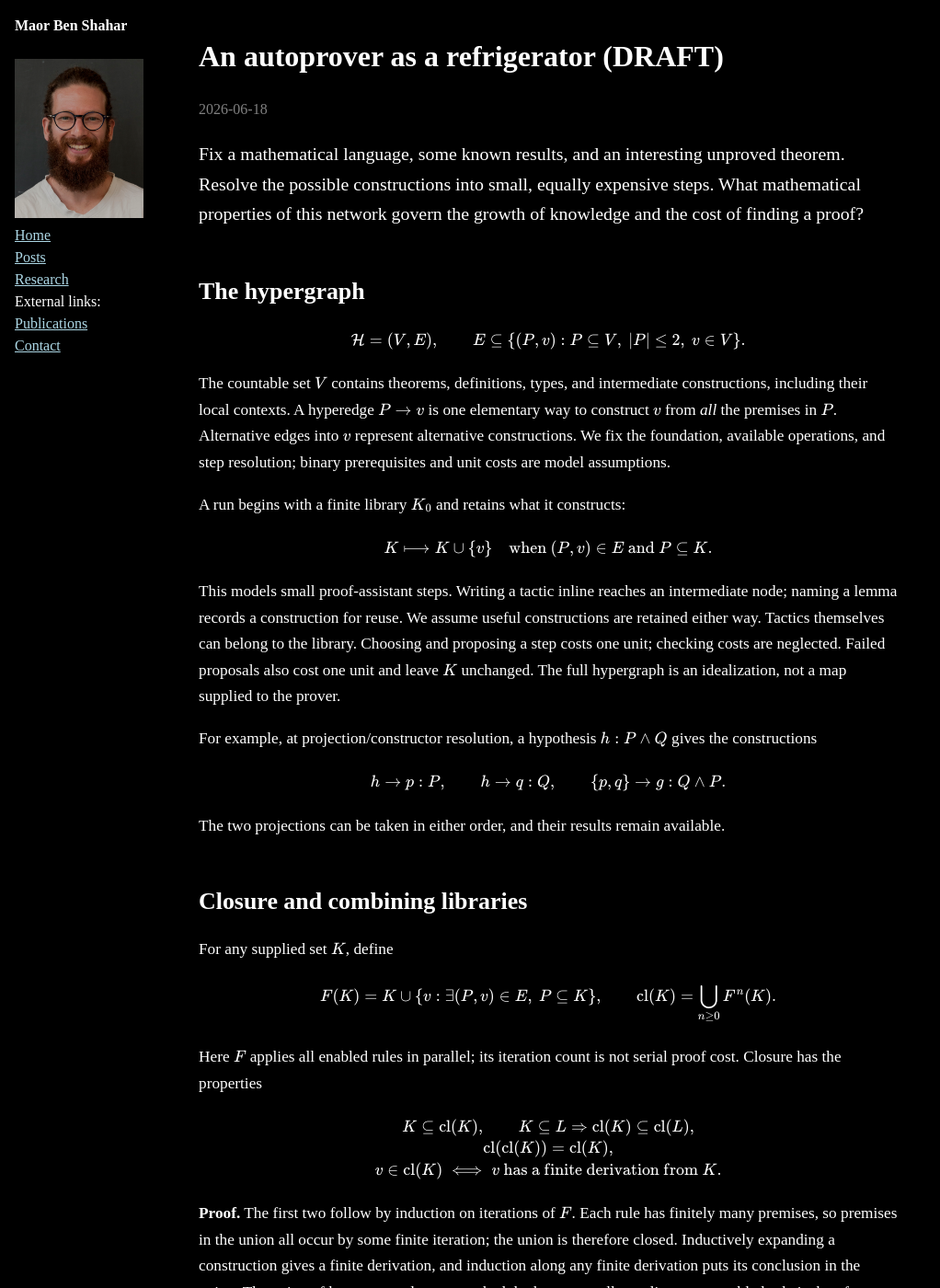
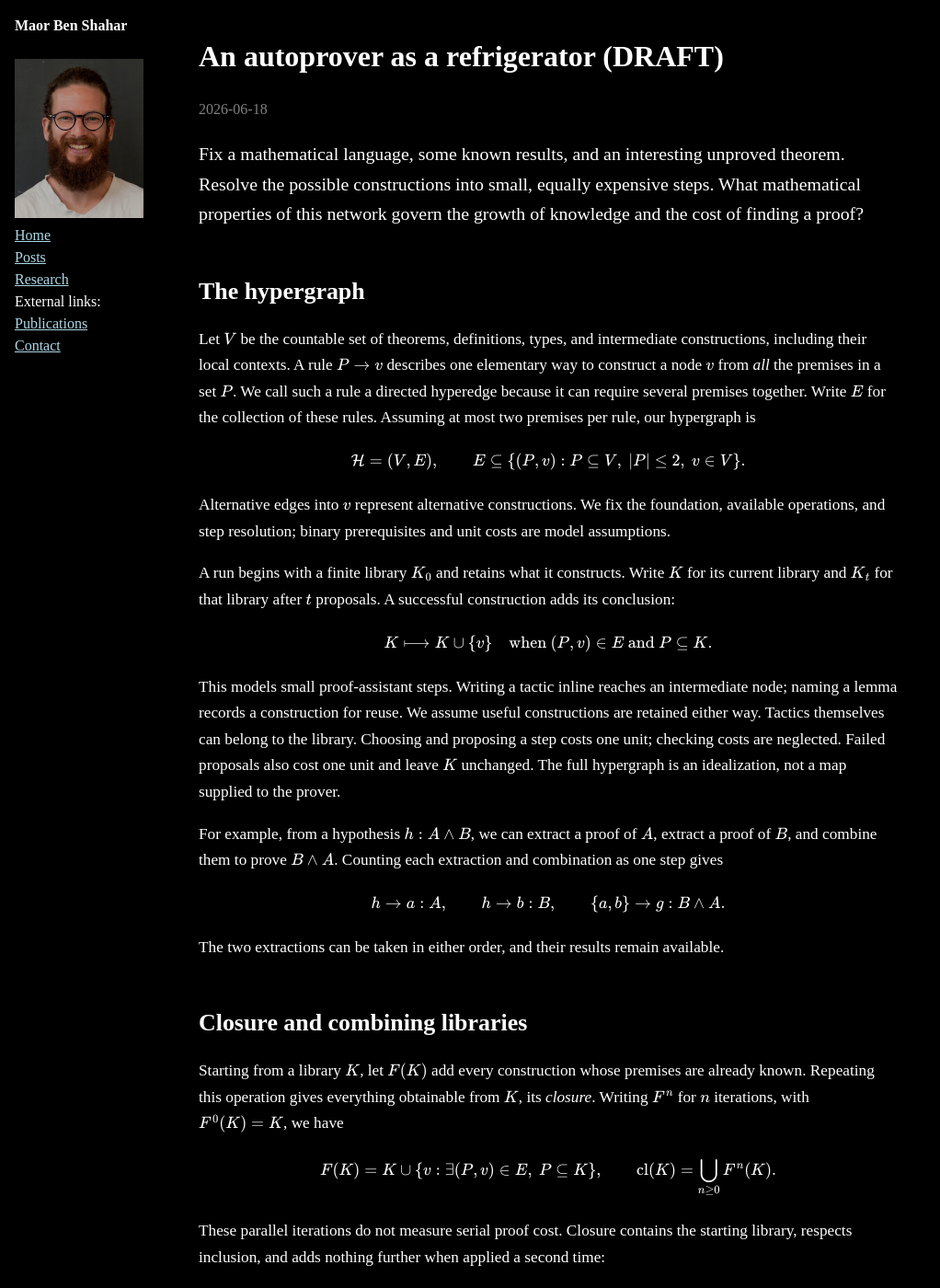
Before and after one commit to maorbenshahar/maorbenshahar.github.io, a Jekyll site: the page built from _posts/2026-07-01-auto-fridge.html, in a window 1280 px wide and 1400 px high. Shown: the whole window at 92% size, without its empty margins (0-1022 px from the left). Built offline with Jekyll 4.4.1, drawn with Linux system fonts in a browser that asks for light colours; nearby versions of some CDN libraries; some of the changed text lies outside the part shown.

Commit message:
Introduce autoprover notation before equations

```diff
--- a/_posts/2026-07-01-auto-fridge.html
+++ b/_posts/2026-07-01-auto-fridge.html
@@ -11,35 +11,36 @@ tags: "#lean #math #AI #statistical-mechanics"
 
 <h2 id="setup">The hypergraph</h2>
 
+<p>Let \(V\) be the countable set of theorems, definitions, types, and intermediate constructions, including their local contexts. A rule \(P\to v\) describes one elementary way to construct a node \(v\) from <em>all</em> the premises in a set \(P\). We call such a rule a directed hyperedge because it can require several premises together. Write \(E\) for the collection of these rules. Assuming at most two premises per rule, our hypergraph is</p>
 \[
 \mathcal H=(V,E),\qquad
 E\subseteq\{(P,v):P\subseteq V,\ |P|\le2,\ v\in V\}.
 \]
-<p>The countable set \(V\) contains theorems, definitions, types, and intermediate constructions, including their local contexts. A hyperedge \(P\to v\) is one elementary way to construct \(v\) from <em>all</em> the premises in \(P\). Alternative edges into \(v\) represent alternative constructions. We fix the foundation, available operations, and step resolution; binary prerequisites and unit costs are model assumptions.</p>
+<p>Alternative edges into \(v\) represent alternative constructions. We fix the foundation, available operations, and step resolution; binary prerequisites and unit costs are model assumptions.</p>
 
-<p>A run begins with a finite library \(K_0\) and retains what it constructs:</p>
+<p>A run begins with a finite library \(K_0\) and retains what it constructs. Write \(K\) for its current library and \(K_t\) for that library after \(t\) proposals. A successful construction adds its conclusion:</p>
 \[
 K\longmapsto K\cup\{v\}
 \quad\text{when }(P,v)\in E\text{ and }P\subseteq K.
 \]
 <p>This models small proof-assistant steps. Writing a tactic inline reaches an intermediate node; naming a lemma records a construction for reuse. We assume useful constructions are retained either way. Tactics themselves can belong to the library. Choosing and proposing a step costs one unit; checking costs are neglected. Failed proposals also cost one unit and leave \(K\) unchanged. The full hypergraph is an idealization, not a map supplied to the prover.</p>
 
-<p>For example, at projection/constructor resolution, a hypothesis \(h:P\land Q\) gives the constructions</p>
+<p>For example, from a hypothesis \(h:A\land B\), we can extract a proof of \(A\), extract a proof of \(B\), and combine them to prove \(B\land A\). Counting each extraction and combination as one step gives</p>
 \[
-h\to p:P,\qquad h\to q:Q,\qquad
-\{p,q\}\to g:Q\land P.
+h\to a:A,\qquad h\to b:B,\qquad
+\{a,b\}\to g:B\land A.
 \]
-<p>The two projections can be taken in either order, and their results remain available.</p>
+<p>The two extractions can be taken in either order, and their results remain available.</p>
 
 <h2 id="closure">Closure and combining libraries</h2>
 
-<p>For any supplied set \(K\), define</p>
+<p>Starting from a library \(K\), let \(F(K)\) add every construction whose premises are already known. Repeating this operation gives everything obtainable from \(K\), its <em>closure</em>. Writing \(F^n\) for \(n\) iterations, with \(F^0(K)=K\), we have</p>
 \[
 F(K)=K\cup\{v:\exists(P,v)\in E,\ P\subseteq K\},
 \qquad
 \operatorname{cl}(K)=\bigcup_{n\ge0}F^n(K).
 \]
-<p>Here \(F\) applies all enabled rules in parallel; its iteration count is not serial proof cost. Closure has the properties</p>
+<p>These parallel iterations do not measure serial proof cost. Closure contains the starting library, respects inclusion, and adds nothing further when applied a second time:</p>
 \[
 \begin{gathered}
 K\subseteq\operatorname{cl}(K),\qquad
@@ -66,7 +67,7 @@ v\in\operatorname{cl}(K)
 
 <h2 id="distance">Construction distance</h2>
 
-<p>For a target \(G\in\operatorname{cl}(K_0)\) and a library \(K\supseteq K_0\), let</p>
+<p>Discoveries leave deductive closure unchanged, but can shorten the remaining construction of a target. Fix a target \(G\) derivable from the initial library \(K_0\). For a current library \(K\supseteq K_0\), define its construction distance \(d(K,G)\) as the fewest further steps needed to obtain \(G\):</p>
 \[
 d(K,G)=\min\{m:G\text{ can be added to }K
 \text{ in }m\text{ elementary steps}\}.
@@ -78,7 +79,7 @@ d(K,G)=\min\{m:G\text{ can be added to }K
 \]
 <p><strong>Proof.</strong> Extra knowledge can be ignored, so it cannot increase the minimum. Conversely, prepend the step \(K\to K'\) to a shortest derivation from \(K'\): \(d(K,G)\le1+d(K',G)\).</p>
 
-<p>Thus unit steps partition into those that decrease this distance by one and those that leave it unchanged. Let \(\tau=\inf\{t:G\in K_t\}\). A successful run satisfies the exact identity</p>
+<p>Thus unit steps partition into those that decrease this distance by one and those that leave it unchanged. Let \(\tau\) count the proposals up to the first proof of \(G\), so \(\tau=\inf\{t:G\in K_t\}\). A successful run satisfies the exact identity</p>
 \[
 \tau=d(K_0,G)+\#\{\text{steps that leave }d\text{ unchanged}\}.
 \]
@@ -88,12 +89,11 @@ d(K,G)=\min\{m:G\text{ can be added to }K
 
 <h2 id="density-is-not-enough">Equal degrees, different growth</h2>
 
-<p>Take \(N\ge8\), divisible by four, and seed each node independently with probability \(\rho\). The following two hypergraphs both have three incoming binary rules and six premise incidences at every node.</p>
+<p>How much does the arrangement of dependencies matter? Take \(N\ge8\) nodes, with \(N\) divisible by four. Include each node in the initial library independently with probability \(\rho\); call these initially known nodes <em>seeds</em>. In each of the following hypergraphs, every node has three incoming binary rules and appears as a premise in six rules.</p>
 
-<p><strong>Groups.</strong> Partition the nodes into groups of four. For each head, any pair of the other three can produce it. A group fills exactly when it starts with at least two seeds. The probability that a particular node enters the closure is</p>
+<p><strong>Groups.</strong> Partition the nodes into groups of four. For each node, any pair of the other three can produce it. A group fills exactly when it starts with at least two seeds. A particular node therefore enters the closure if it is a seed itself, or if at least two of its three neighbors are seeds. Its probability of doing so is</p>
 \[
 x_{\mathrm{groups}}(\rho)
-=\rho+(1-\rho)\Pr(\operatorname{Bin}(3,\rho)\ge2)
 =\rho+(1-\rho)(3\rho^2-2\rho^3).
 \]
 <p>Independent groups make the closure fraction converge in probability to this smooth polynomial.</p>
@@ -109,13 +109,13 @@ x_{\mathrm{groups}}(\rho)
 
 <h2 id="knowledge-cascades">A random ensemble with a discontinuous transition</h2>
 
-<p>Fix \(0&lt;\rho&lt;1\) and \(\lambda&gt;0\). Choose \(\lfloor\rho N\rfloor\) seeds uniformly among \(N\) labels, and sample \(\lfloor\lambda N\rfloor\) rules \(\{a,b\}\to c\) uniformly, with three distinct labels and with replacement. Let \(X_N=|\operatorname{cl}(K_0)|/N\). This is an ensemble of finite construction regions; derivations outside the region are omitted.</p>
+<p>We can also ask what happens when the dependencies are chosen randomly. Let \(0&lt;\rho&lt;1\) set the initially known fraction and \(\lambda&gt;0\) the number of rules per node. Choose \(\lfloor\rho N\rfloor\) seeds uniformly among \(N\) labels. Independently, sample \(\lfloor\lambda N\rfloor\) rules \(\{a,b\}\to c\) uniformly, with three distinct labels and with replacement. Let \(X_N=|\operatorname{cl}(K_0)|/N\) be the fraction of nodes eventually obtained. This is an ensemble of finite construction regions; derivations outside the region are omitted.</p>
 
-<p>A Poisson approximation gives mean \(\lambda x^2\) enabled incoming rules at closure density \(x\), suggesting</p>
+<p>To guess the limiting fraction \(x\), suppose each prerequisite were independently known with probability \(x\). A binary rule would then be enabled with probability \(x^2\). The number of incoming rules is approximately Poisson with mean \(\lambda\), giving probability \(e^{-\lambda x^2}\) that none is enabled. A node remains unknown if it was not seeded and no rule produces it. This suggests</p>
 \[
 \boxed{x=1-(1-\rho)e^{-\lambda x^2}.}
 \]
-<p><strong>Known theorem.</strong> When the least root is simple, \(X_N\to x\) in probability. This is the positive-closure result in <a href="https://arxiv.org/pdf/math/0505032">Moore, Istrate, Demopoulos, and Vardi, Lemma 3.1</a>, with parameters \((d_1,d_2,d_3)=(\rho,0,\lambda)\). Symmetry allows their excluded seed label to be randomized, giving the uniform seed set here. Iteration from \(x_0=\rho\) selects the least fixed point: the iterates increase and are bounded above by every fixed point.</p>
+<p><strong>Known theorem.</strong> The independence argument is a heuristic, but a limit theorem justifies its equation. When the smallest solution \(x\) is simple, meaning the two sides have different slopes there, \(X_N\to x\) in probability. This is the positive-closure result in <a href="https://arxiv.org/pdf/math/0505032">Moore, Istrate, Demopoulos, and Vardi, Lemma 3.1</a>. The equation can have several solutions. Iterating its right-hand side from \(x_0=\rho\) selects the smallest: the iterates increase and are bounded above by every fixed point.</p>
 
 <p>The transition follows by solving for \(\rho\):</p>
 \[
@@ -138,15 +138,16 @@ x_- =\frac{1-\sqrt{1-2/\lambda}}2,\qquad
   <figcaption>Limiting closure fractions. The dotted segment marks the jump, without assigning a limit at the discontinuous critical point. <a href="/assets/autoprover/models.py">Reproduce the calculations.</a></figcaption>
 </figure>
 
-<p>On a simple branch, implicit differentiation also gives a response coefficient:</p>
+<p>How much does the final known fraction change when the initially known fraction increases? Differentiating the equation along a simple branch gives</p>
 \[
 \frac{dx}{d\rho}
 =\frac{1-x}{(1-\rho)[1-2\lambda x(1-x)]}.
 \]
-<p>It diverges as the lower branch approaches its endpoint. Equal-cost local constructions can therefore exhibit both collective amplification and a singular response to additional initial knowledge.</p>
+<p>This derivative diverges as the lower branch approaches its endpoint. Equal-cost local constructions can therefore exhibit both collective amplification and a singular response to additional initial knowledge.</p>
 
 <details>
-  <summary>The continuous endpoint and finite-system qualification</summary>
+  <summary>Details of the limit theorem and its continuous endpoint</summary>
+  <p>The cited theorem uses parameters \((d_1,d_2,d_3)=(\rho,0,\lambda)\). Symmetry allows its excluded seed label to be randomized, giving the uniform seed set used here.</p>
   <p>At \(\lambda=2\), \(\rho'(x)\) vanishes only at \(x=1/2\); the root remains unique and continuous. Its seed density is \(1-\sqrt e/2\). To extend the simple-root limit theorem there, couple nested seed sets at \(\rho_c-\varepsilon,\rho_c,\rho_c+\varepsilon\). Closure monotonicity sandwiches the middle fraction between the outer two. First take \(N\to\infty\), then \(\varepsilon\to0\). The outer limits both approach \(1/2\). At a discontinuous endpoint they differ, so this argument gives no concentration claim there. The plotted curves are large-system limits, not observations of an actual prover.</p>
 </details>
 
@@ -154,12 +155,12 @@ x_- =\frac{1-\sqrt{1-2/\lambda}}2,\qquad
 
 <p>The closure operation is a generalized bootstrap-percolation process: known nodes are active, and a node activates when one of its prescribed prerequisite sets is active. Its formulation as <a href="https://dmtcs.episciences.org/578">directed-hypergraph propagation</a> retains the AND condition within each rule. An infinite ambient graph is compatible with every actual exploration and every proof being finite.</p>
 
-<p>For comparison, ordinary independent bond percolation on an infinite connected, locally finite, vertex-transitive graph \(\Gamma\) has a precise finite-to-infinite relation. Set</p>
+<p>For comparison, ordinary bond percolation keeps each edge of a graph independently with probability \(p\). Suppose the graph \(\Gamma\) is infinite, connected, locally finite, and vertex-transitive. Fix a starting vertex \(o\), and let \(B_R\) contain the vertices within distance \(R\) of it. We compare the probability \(q_R(p)\) of an open path leaving this finite ball with the probability \(\theta(p)\) of connection to infinity:</p>
 \[
 q_R(p)=\Pr_p(o\text{ connects to the boundary of }B_R),
 \qquad \theta(p)=\Pr_p(o\leftrightarrow\infty).
 \]
-<p>Here \(B_R\) is the radius-\(R\) ball around \(o\), and reaching its boundary means crossing an edge leaving it. Write \(p_c=\inf\{p:\theta(p)&gt;0\}\). The sharpness bounds hold with some \(c=c(p,\Gamma)&gt;0\):</p>
+<p>Reaching the boundary means crossing an edge leaving the ball. The critical probability \(p_c=\inf\{p:\theta(p)&gt;0\}\) marks the onset of a positive chance of connection to infinity. The sharpness bounds hold with some \(c=c(p,\Gamma)&gt;0\):</p>
 \[
 \begin{array}{ll}
 p&lt;p_c:&q_R(p)\le e^{-cR},\\
```
